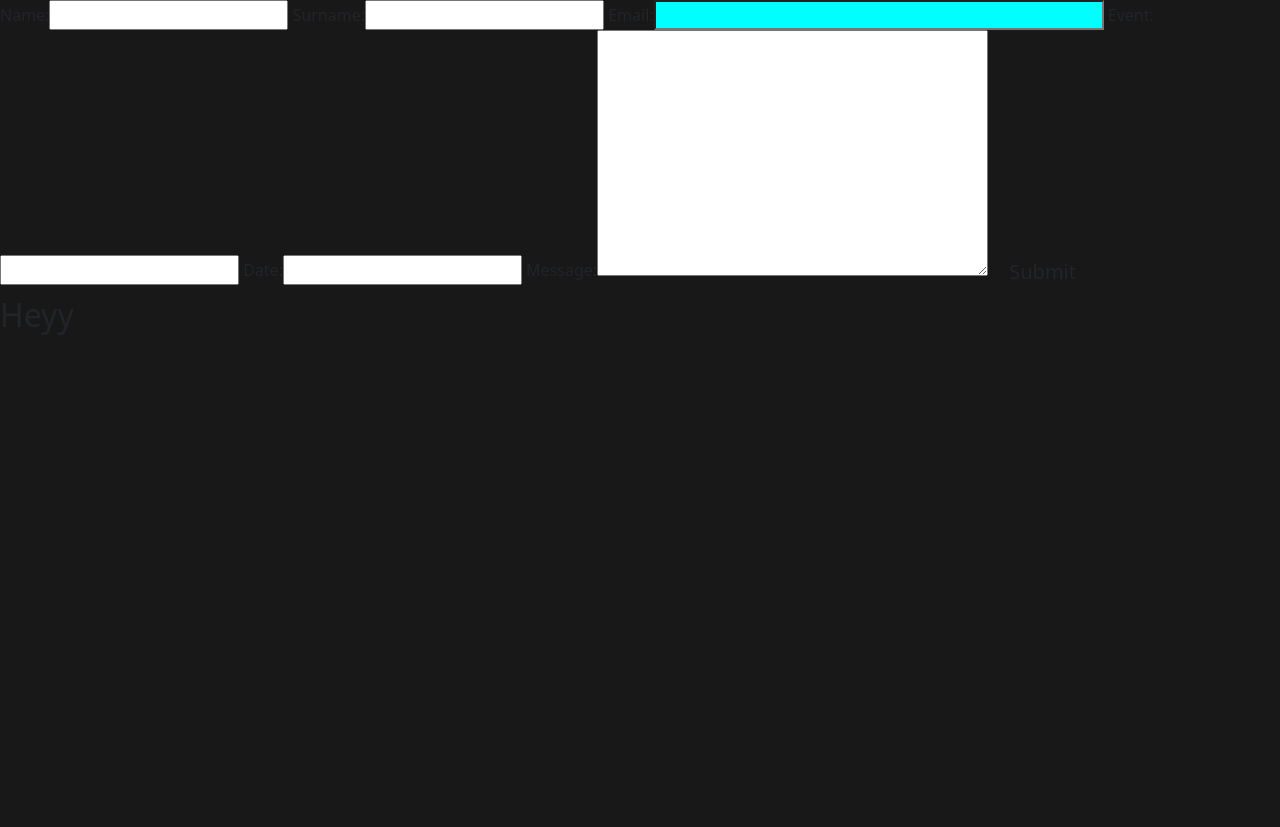
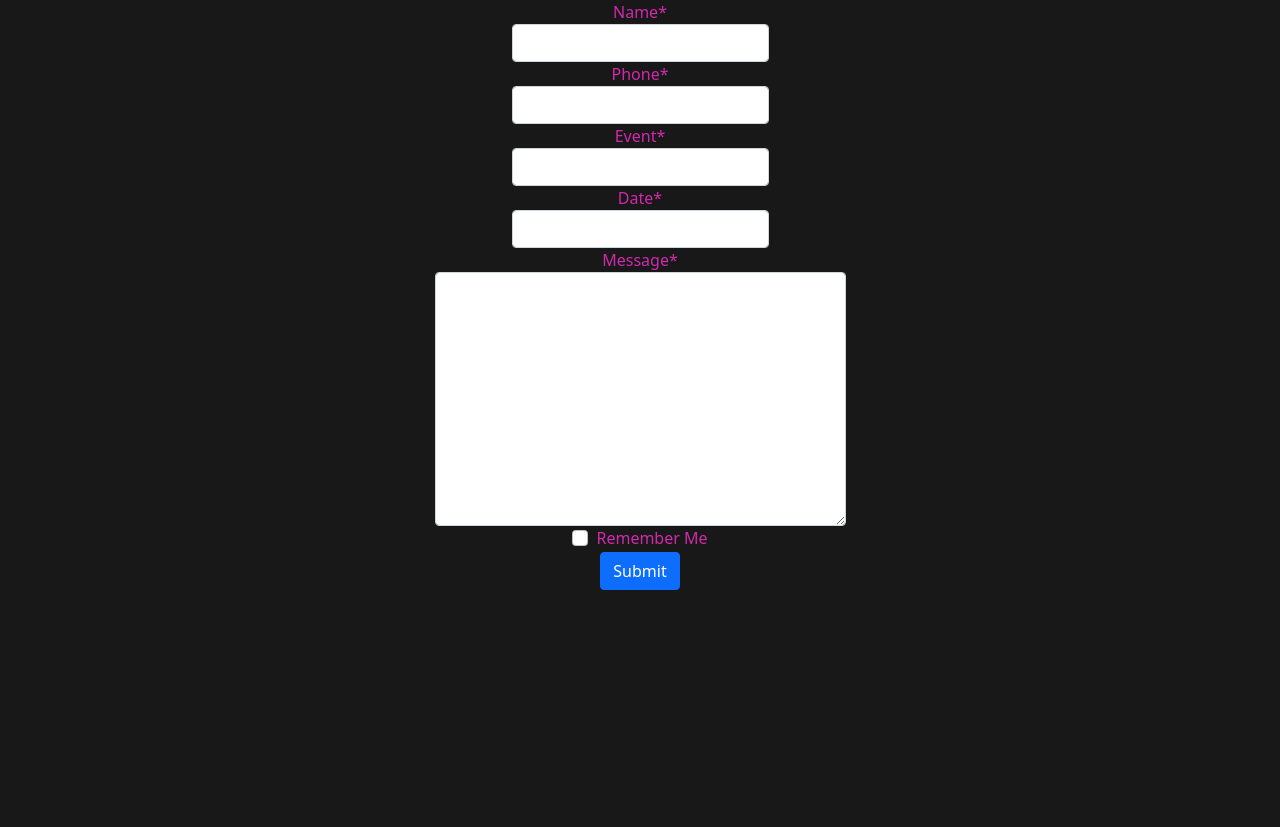
Before and after one commit to mihayounas/second-scoop-milestone-4, a Django app: page /reservations in a window 1280 px wide. Shown: the part 151-978 px from the top of the page. Run offline with Django 3.2, Linux system fonts and the light colour scheme; the visitor is signed in with stand-in values (Sample User, id 1); some libraries are stand-ins or nearby versions.

Commit message:
Styling the reservation form

```diff
--- a/blog/forms.py
+++ b/blog/forms.py
@@ -11,4 +11,4 @@ class CommentForm(forms.ModelForm):
 class ReservationForm(forms.ModelForm):
     class Meta:
         model = Reservation
-        fields = ['name', 'surname', 'email', 'event', 'date', 'message', ]
+        fields = ['name', 'phone', 'event', 'date', 'message', ]
--- a/blog/models.py
+++ b/blog/models.py
@@ -53,9 +53,8 @@ class Reservation(models.Model):
         User, on_delete=models.CASCADE, related_name="blog_reservations"
     )
     name = models.CharField(max_length=80)
-    surname = models.CharField(max_length=80)
-    email = models.EmailField()
     event = models.CharField(max_length=80)
+    phone = models.CharField(max_length=12)
     date = models.DateField()
     message = models.TextField()
     created_on = models.DateTimeField(auto_now_add=True)
--- a/blog/views.py
+++ b/blog/views.py
@@ -98,10 +98,9 @@ def reservations(request):
                 reservation = reservations_form.save(commit=False)
                 reservations_form = ReservationForm()
                 # optimized the code
-                guest = Profile.objects.get(user=request.user)
-                reservation.name = guest.name
-                reservation.surname = guest.surname
-                reservation.phone = guest.phone
+                author = Profile.objects.get(user=request.user)
+                reservation.name = author.name
+                reservation.phone = author.phone
                 reservation.email = request.user.email
                 reservation.save()
             else:
--- a/static/css/style.css
+++ b/static/css/style.css
@@ -307,5 +307,11 @@ nav ul li a {
 
 
 /* FORM STYLING */
+.form-group {
+    color: rgb(209, 41, 173);
+    display: flex;
+    justify-content: center;
+    align-items: center;
+    flex-direction: column;
 
-#reserve {}
+}
--- a/templates/reservations.html
+++ b/templates/reservations.html
@@ -1,12 +1,26 @@
 {% extends "base.html" %}
+{% load crispy_forms_tags %}
 
 {% block content %}
+{% if user.is_authenticated %}
 <div>
-    <form method="post" id='reserve'>
-        {{ reservations_form }}
-        {% csrf_token %}
-        <button type="submit" class="btn btn-signup btn-lg">Submit</button>
+    <form method="post">
+        <div class="form-group">
+            {{ reservations_form | crispy }}
+            {% csrf_token %}
+            <div class="form-check">
+                <input type="checkbox" class="form-check-input" id="exampleCheck1">
+                <label class="form-check-label" for="exampleCheck1">Remember Me</label>
+            </div>
+            <button type="submit" class="btn btn-primary">Submit</button>
     </form>
-    <h2>Heyy</h2>
+    {% else %}
+    <div>
+        <h2>You need to be logged in to book a reservation.</h2>
+        <a class="nav-link" href="{% url 'account_signup' %}">Register?</a>
+        <a class="nav-link" href="{% url 'account_login' %}">Login?</a>
+
+    </div>
+    {% endif %}
 </div>
 {%endblock%}
```
